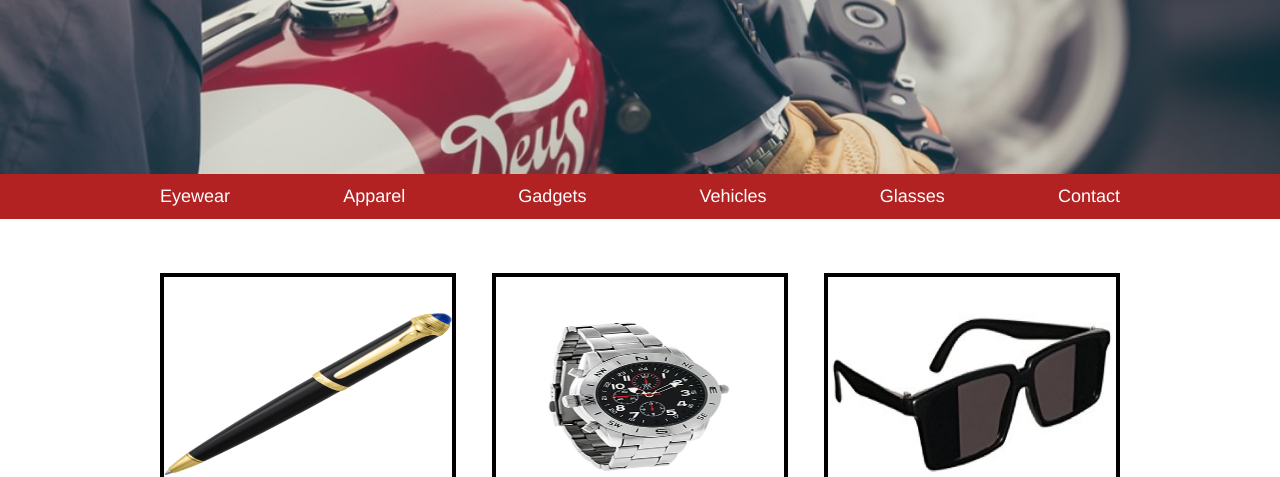
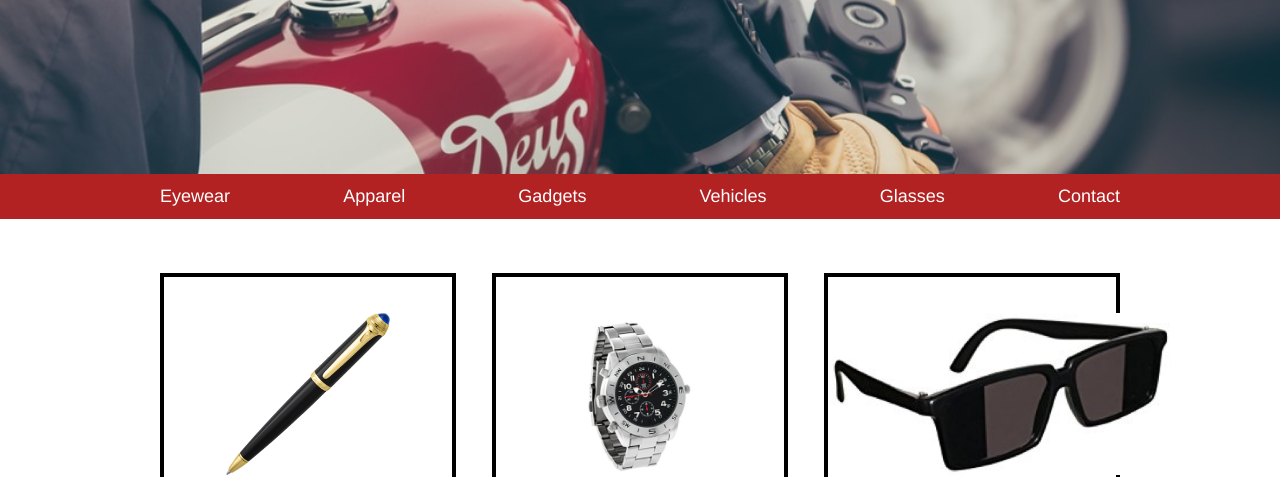
Before and after one commit to Newbie-Coder2017/SecretAgent, a plain HTML site: page index.html in a window 1280 px wide. Shown: the part 327-804 px from the top of the page. Drawn offline with Linux system fonts and the light colour scheme.

Commit message:
fixed CSS tweaks

```diff
--- a/resources/css/style.css
+++ b/resources/css/style.css
@@ -115,9 +115,8 @@ main {
 }
 
 .product img {
-  max-width: 100%;
   height: 9rem;
-  margin: 2rem 0px;
+  margin: 2rem auto;
 }
 
 figcaption {
```
